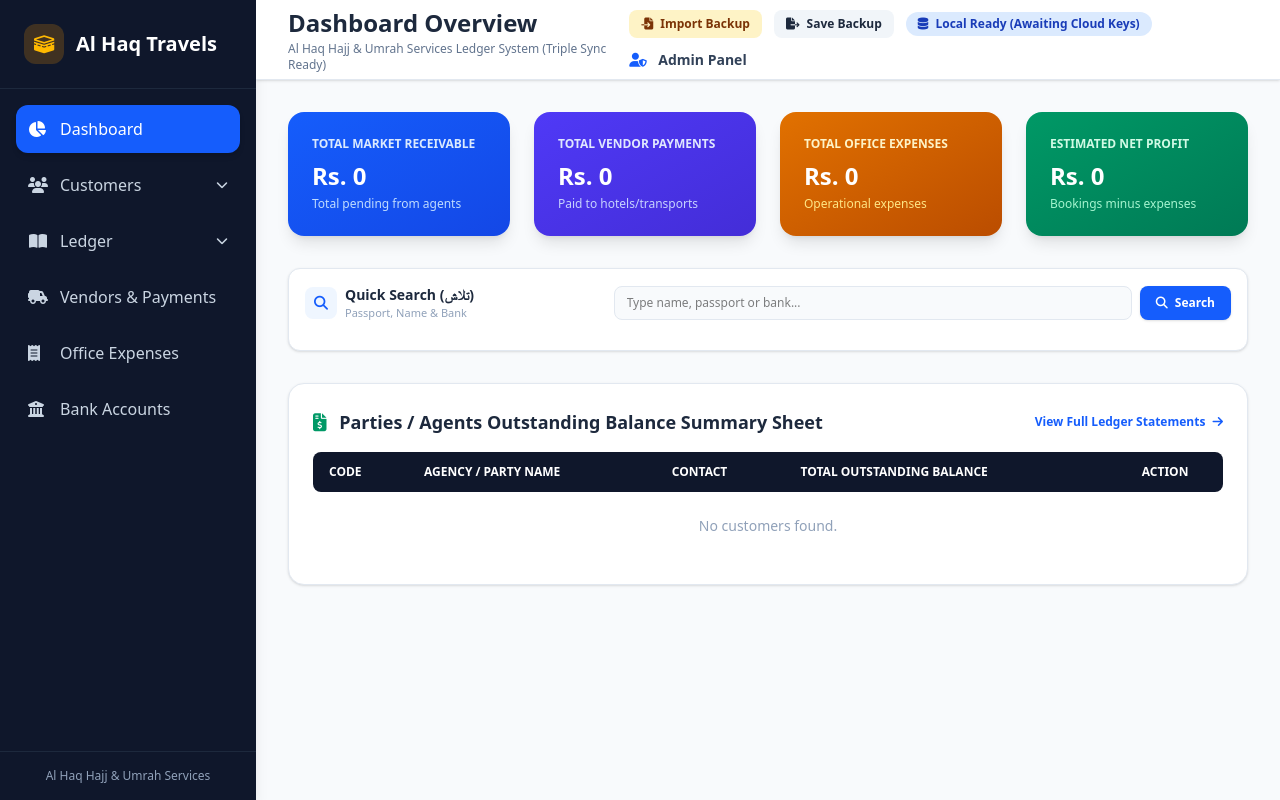
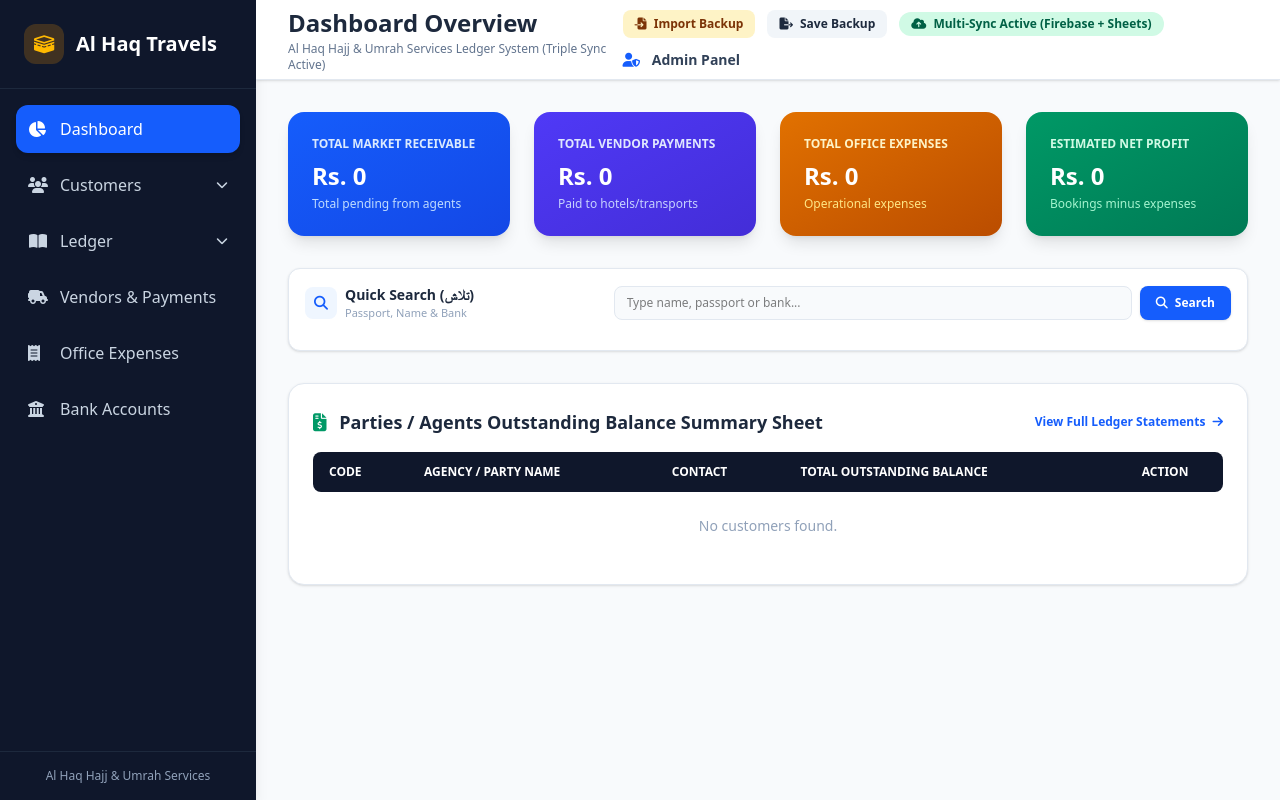
Before and after one commit to alhaqumrahservices-byte/al-haq-ledger, a plain HTML site: page index.html in a window 1280 px wide. Drawn offline with nearby package versions, Linux system fonts and the light colour scheme; no server answers.

Commit message:
Update index.html
commit changes

```diff
--- a/index.html
+++ b/index.html
@@ -103,7 +103,7 @@
             <header class="bg-white shadow-sm h-20 flex items-center justify-between px-8 border-b border-slate-200 no-print">
                 <div>
                     <h1 class="text-2xl font-bold text-slate-800" id="page-title">Dashboard Overview</h1>
-                    <p class="text-xs text-slate-500 mt-0.5">Al Haq Hajj & Umrah Services Ledger System (Triple Sync Ready)</p>
+                    <p class="text-xs text-slate-500 mt-0.5">Al Haq Hajj & Umrah Services Ledger System (Triple Sync Active)</p>
                 </div>
                 <div class="flex items-center gap-3 flex-wrap">
                     <input type="file" id="import-json-file" accept=".json" onchange="importBackupJSON(event)" class="hidden">
@@ -569,7 +569,6 @@
                 <!-- 4. AGENT LEDGER TAB -->
                 <div id="tab-agent-ledger" class="space-y-6 hidden">
                     <div class="bg-white rounded-2xl shadow-sm border border-slate-200 p-6">
-                        <!-- CLEANED & COMPACT PROFESSIONAL PRINT HEADER WITH LOGO -->
                         <div class="print-header">
                             <div class="flex items-center gap-2">
                                 <div class="w-9 h-9 rounded-lg bg-amber-500 text-white flex items-center justify-center text-sm font-bold shadow">
@@ -624,7 +623,6 @@
                 <!-- 5. MASTER LEDGER TAB -->
                 <div id="tab-master-ledger" class="space-y-6 hidden">
                     <div class="bg-white rounded-2xl shadow-sm border border-slate-200 p-6">
-                        <!-- CLEANED & COMPACT MASTER PRINT HEADER WITH LOGO -->
                         <div class="print-header">
                             <div class="flex items-center gap-2">
                                 <div class="w-9 h-9 rounded-lg bg-amber-500 text-white flex items-center justify-center text-sm font-bold shadow">
@@ -675,9 +673,7 @@
 
                 <!-- 6. VENDORS & PAYMENTS TAB -->
                 <div id="tab-vendors" class="space-y-6 hidden">
-                    <!-- NO-PRINT FORMS & MANAGEMENT SECTION -->
                     <div class="grid grid-cols-1 md:grid-cols-3 gap-6 no-print">
-                        <!-- Add Vendor Form -->
                         <div class="bg-white rounded-2xl shadow-sm border border-slate-200 p-6">
                             <h3 class="text-lg font-bold text-slate-800 mb-4 pb-2 border-b" id="vendor-form-title">Add Vendor</h3>
                             <form id="form-vendor" onsubmit="saveVendor(event)" class="space-y-4">
@@ -697,7 +693,6 @@
                             </form>
                         </div>
 
-                        <!-- Vendor Payment Form -->
                         <div class="bg-white rounded-2xl shadow-sm border border-slate-200 p-6 md:col-span-2">
                             <h3 class="text-lg font-bold text-slate-800 mb-4 pb-2 border-b" id="vpay-form-heading">Pay to Vendor</h3>
                             <form id="form-vpay" onsubmit="saveVendorPayment(event)" class="space-y-4">
@@ -736,7 +731,6 @@
                         </div>
                     </div>
 
-                    <!-- Vendors List & Party Wise Print Statement -->
                     <div class="grid grid-cols-1 md:grid-cols-3 gap-6">
                         <div class="bg-white rounded-2xl shadow-sm border border-slate-200 p-6 no-print">
                             <h3 class="text-md font-bold text-slate-800 mb-3">Saved Vendors List</h3>
@@ -755,7 +749,6 @@
                         </div>
 
                         <div class="bg-white rounded-2xl shadow-sm border border-slate-200 p-6 md:col-span-2">
-                            <!-- CLEANED & COMPACT VENDOR PRINT HEADER WITH LOGO -->
                             <div class="print-header">
                                 <div class="flex items-center gap-2">
                                     <div class="w-9 h-9 rounded-lg bg-amber-500 text-white flex items-center justify-center text-sm font-bold shadow">
@@ -860,7 +853,6 @@
                             <p class="text-xs font-semibold text-slate-500 uppercase tracking-widest mt-1">Official Bank Accounts Details</p>
                         </div>
 
-                        <!-- ADD / EDIT BANK ACCOUNT FORM (NO-PRINT) -->
                         <div class="bg-slate-50 p-6 rounded-2xl border border-slate-200 mb-6 no-print">
                             <h3 class="text-md font-bold text-slate-800 mb-4" id="bank-form-title">Add New Bank Account</h3>
                             <form id="form-bank" onsubmit="saveBank(event)" class="space-y-4">
@@ -892,7 +884,6 @@
                             </form>
                         </div>
 
-                        <!-- BANK ACCOUNTS TABLE -->
                         <div class="overflow-x-auto rounded-xl border border-slate-200 shadow-sm">
                             <table class="w-full text-left border-collapse text-sm">
                                 <thead>
@@ -1059,19 +1050,18 @@
         // ----------------------------------------------------
         // HYBRID INSTANT LOAD + FIREBASE + GOOGLE SHEETS SYNC
         // ----------------------------------------------------
-        // Firebase Config (apne asli Firebase project ki details yahan rakhein)
         const firebaseConfig = {
-            apiKey: "",
-            authDomain: "",
-            databaseURL: "",
-            projectId: "",
-            storageBucket: "",
-            messagingSenderId: "",
-            appId: ""
+            apiKey: "AIzaSyAFYtHHuzZjet-z4dmZs_HKQ_h_ND4-HHE",
+            authDomain: "alhaqledger.firebaseapp.com",
+            databaseURL: "https://alhaqledger-default-rtdb.firebaseio.com",
+            projectId: "alhaqledger",
+            storageBucket: "alhaqledger.firebasestorage.app",
+            messagingSenderId: "208330896463",
+            appId: "1:208330896463:web:ddf7ac0811e05a515b663a",
+            measurementId: "G-M21NK7KKF5"
         };
 
-        // Google Apps Script Web App URL (apna Web App link yahan rakhein)
-        const GOOGLE_SHEET_WEB_APP_URL = "";
+        const GOOGLE_SHEET_WEB_APP_URL = "https://script.google.com/macros/s/AKfycbxcBH3C4P4H-l9oUQ6YAYnIr_BjgnZdxXDdPgtKuvKRHD1fLZ1bhJV2ApI8tZcXGU20/exec";
 
         let db = JSON.parse(localStorage.getItem('travel_agency_db')) || { customers: [], entries: [], vendors: [], vendorPayments: [], expenses: [], bankAccounts: [] };
         let isFirebaseInitialized = false;
@@ -1084,14 +1074,6 @@
                 { id: 'B_4', name: 'MCB Islamic Bank Ltd.', title: 'AL-HAQ HAJJ & UMRAH SERVICES', acc: '2191-005096420001', iban: 'PK77 MCIB 2191005096420001' }
             ];
             localStorage.setItem('travel_agency_db', JSON.stringify(db));
-        }
-
-        function hasValidFirebaseConfig(cfg) {
-            return Boolean(cfg && cfg.apiKey && cfg.databaseURL && cfg.projectId);
-        }
-
-        function hasValidSheetUrl(url) {
-            return Boolean(url && typeof url === 'string' && url.trim().startsWith('https://script.google.com/'));
         }
 
         function exportBackupJSON() {
@@ -1143,7 +1125,6 @@
             refreshActiveViews();
         });
 
-        if (hasValidFirebaseConfig(firebaseConfig)) {
         try {
             firebase.initializeApp(firebaseConfig);
             const firebaseDb = firebase.database();
@@ -1175,14 +1156,9 @@
             document.getElementById('sync-status').className = "text-xs font-semibold px-3 py-1 rounded-full bg-blue-100 text-blue-800";
             document.getElementById('sync-status').innerHTML = '<i class="fa-solid fa-database mr-1"></i> Local Storage Mode';
         }
-        } else {
-            document.getElementById('sync-status').className = "text-xs font-semibold px-3 py-1 rounded-full bg-blue-100 text-blue-800";
-            document.getElementById('sync-status').innerHTML = '<i class="fa-solid fa-database mr-1"></i> Local Ready (Awaiting Cloud Keys)';
-        }
-
-        // GOOGLE SHEET AUTO SYNC FUNCTION
+
         function syncToGoogleSheet() {
-            if(!hasValidSheetUrl(GOOGLE_SHEET_WEB_APP_URL)) return;
+            if(!GOOGLE_SHEET_WEB_APP_URL || GOOGLE_SHEET_WEB_APP_URL.includes('YOUR_GOOGLE_APPS_SCRIPT')) return;
             fetch(GOOGLE_SHEET_WEB_APP_URL, {
                 method: 'POST',
                 mode: 'no-cors',
@@ -1369,7 +1345,6 @@
             }
         }
 
-        // BANK ACCOUNTS MANAGEMENT
         function saveBank(e) {
             e.preventDefault();
             const editId = document.getElementById('edit-bank-id').value;
@@ -1451,7 +1426,6 @@
             }
         }
 
-        // VENDORS MANAGEMENT
         function resetVendorForm() {
             document.getElementById('form-vendor').reset();
             document.getElementById('edit-vendor-id').value = '';
@@ -1539,7 +1513,6 @@
             }
         }
 
-        // VENDOR PAYMENTS
         function saveVendorPayment(e) {
             e.preventDefault();
             const vendorId = document.getElementById('vp-vendor').value;
@@ -1640,7 +1613,6 @@
             }
         }
 
-        // OFFICE EXPENSES
         function saveExpense(e) {
             e.preventDefault();
             const editId = document.getElementById('edit-exp-id').value;
@@ -1716,7 +1688,6 @@
             }
         }
 
-        // DASHBOARD PARTIES BALANCE SUMMARY SHEET
         function renderDashboardPartiesSummary() {
             const tbody = document.getElementById('dashboard-parties-tbody');
             if(!tbody) return;
@@ -2135,7 +2106,6 @@
             }
         }
 
-        // SMART SORTING: PREVIOUS BALANCE ALWAYS FIRST, THEN CHRONOLOGICAL BY DD-MM-YYYY
         function sortEntriesProperly(entriesList) {
             return [...entriesList].sort((a, b) => {
                 const aIsPrev = (a.details || '').toUpperCase().includes('PREVIOUS BALANCE') || (a.details || '').toUpperCase().includes('OPENING BALANCE');
@@ -2221,7 +2191,6 @@
             currentAgentBalance = balance;
         }
 
-        // WHATSAPP SHARE FUNCTION (UNIVERSAL API LINK)
         function shareOnWhatsApp() {
             const customerId = document.getElementById('filter-customer-agent').value;
             if(!customerId) {
@@ -2247,7 +2216,6 @@
             window.open(url, '_blank');
         }
 
-        // AUTO SUGGEST FILE NAME FOR BROWSER PRINT / SAVE PDF
         function triggerPrintWithCustomTitle(type) {
             let originalTitle = document.title;
             let customTitle = "Al_Haq_Travels_Statement";
```
Lines whose indentation alone changed are shown as unchanged.
